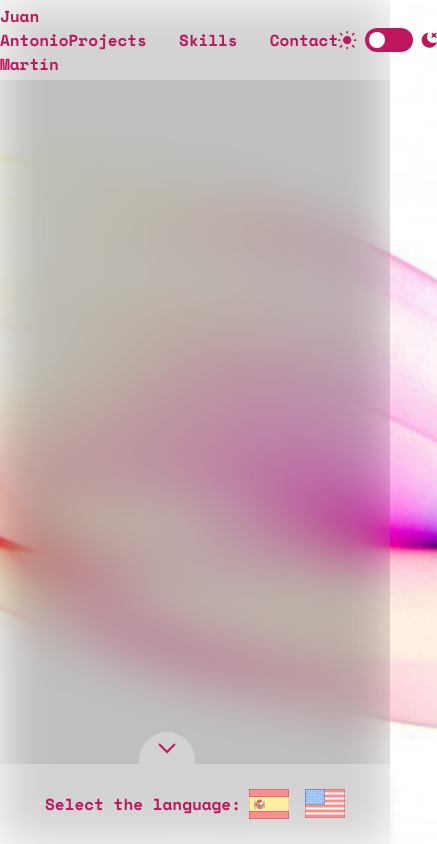
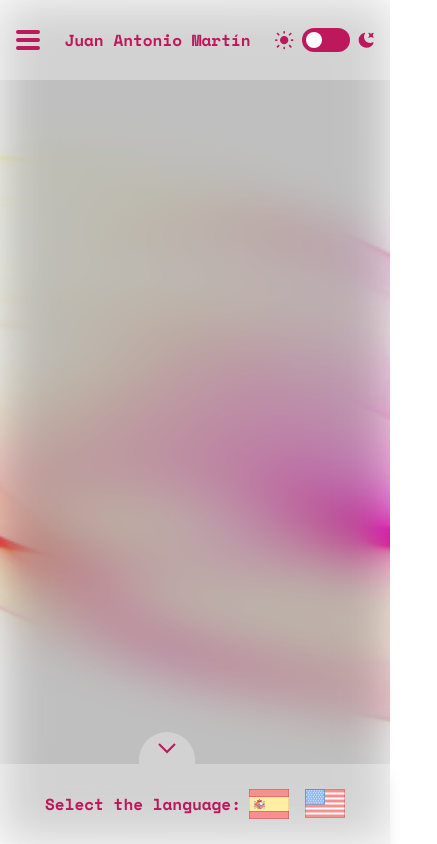
Before and after one commit to MartinWebDev95/MyPortfolio, a React (Vite) app: page / in a window 390 px wide. Shown: the whole page, 437 px wide, since content can reach past the window. Built offline with nearby package versions, Linux system fonts and the light colour scheme.

Commit message:
Change the Header component to make it responsive

```diff
--- a/src/components/Header.jsx
+++ b/src/components/Header.jsx
@@ -1,15 +1,28 @@
+import { useState } from 'react';
 import ToggleTheme from './ToggleTheme';
 
 function Header() {
+  const [isMenuOpen, setIsMenuOpen] = useState(false);
+
   return (
-    <header className="w-full bg-white/30 dark:bg-black/30 h-20 flex flex-col justify-center fixed lg:shadow-lg">
-      <div className="flex justify-between items-center container mx-auto">
+    <header className={`w-full ${isMenuOpen ? 'bg-white dark:bg-black md:bg-white/30 md:dark:bg-black/30' : 'bg-white/30 dark:bg-black/30'} h-20 flex fixed lg:shadow-lg`}>
+      <div className="flex justify-between items-center container mx-auto px-4 md:px-0">
+        <button
+          type="button"
+          className="relative w-6 h-5 md:hidden flex"
+          onClick={() => setIsMenuOpen(!isMenuOpen)}
+        >
+          <span className={`absolute ${isMenuOpen ? 'rotate-45 top-2' : 'rotate-0 top-0'} left-0 w-6 h-1 bg-pink-700 rounded-r-full rounded-l-full transition-all duration-300 ease-in-out`} />
+          <span className={`absolute ${isMenuOpen ? 'w-0' : 'w-6'} h-1 bg-pink-700 top-2 left-0 rounded-r-full rounded-l-full transition-all duration-300 ease-in-out`} />
+          <span className={`absolute ${isMenuOpen ? '-rotate-45 top-2' : 'rotate-0 top-4'} w-6 h-1 bg-pink-700 left-0 rounded-r-full rounded-l-full transition-all duration-300 ease-in-out`} />
+        </button>
+
         <p className="text-pink-700 font-bold lg:text-xl">
           Juan Antonio Martín
         </p>
 
-        <nav>
-          <ul className="flex justify-center items-center gap-8">
+        <nav className={`absolute md:static bg-white/50 dark:bg-black/50 top-0 left-0 w-full ${isMenuOpen ? 'h-[calc(100vh-5rem)]' : 'h-0'} overflow-hidden md:w-auto md:h-auto md:bg-transparent md:dark:bg-transparent mt-20 md:mt-0 transition-all duration-300 ease-in-out`}>
+          <ul className="flex flex-col items-center md:flex-row gap-8 mt-4 md:mt-0">
             <li>
               <a
                 href="#"
```
